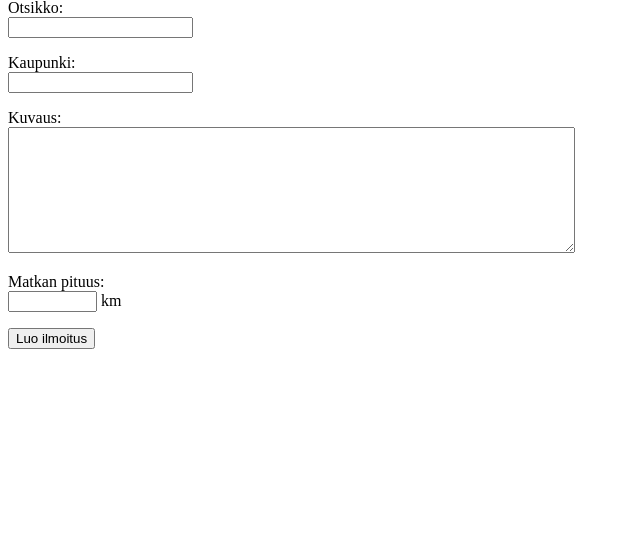
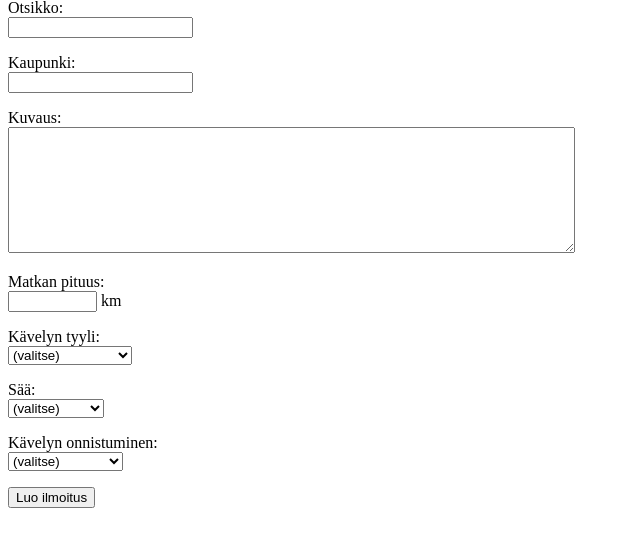
Before and after one commit to unnamant/Kavelypaivakirja, a Flask app: page /new_items in a window 1280 px wide. Shown: the part 81-628 px from the top of the page, without its empty margins (0-640 px from the left). Run offline with Flask 3, Linux system fonts and the light colour scheme; the visitor is signed in with stand-in values (Sample User, id 1).

Commit message:
Add classes to items

```diff
--- a/app.py
+++ b/app.py
@@ -32,7 +32,8 @@ def show_item(item_id):
     item = items.get_item(item_id)
     if not item:
         abort(404)
-    return render_template("show_item.html", item=item)
+    classes = items.get_classes(item_id)
+    return render_template("show_item.html", item=item, classes=classes)
 
 @app.route("/new_items")
 def new_items():
@@ -56,7 +57,18 @@ def create_items():
     city = request.form["city"]
     user_id = session["user_id"]
 
-    items.add_items(title, description, distance, city, user_id)
+    classes = []
+    section = request.form["section"]
+    if section:
+        classes.append(("Kävelyn tyyli", section))
+    weather = request.form["weather"]
+    if weather:
+        classes.append(("Sää", weather))
+    success = request.form["success"]
+    if success:
+        classes.append(("Kävelyn onnistuminen", success))
+
+    items.add_items(title, description, distance, city, user_id, classes)
 
     return redirect("/")
 
--- a/schema.sql
+++ b/schema.sql
@@ -12,3 +12,10 @@ CREATE TABLE items (
     city TEXT,
     user_id INTEGER REFERENCES users
 );
+
+CREATE TABLE item_classes (
+    id INTEGER PRIMARY KEY,
+    item_id INTEGER REFERENCES items,
+    title TEXT,
+    value TEXT
+);
--- a/templates/new_items.html
+++ b/templates/new_items.html
@@ -25,6 +25,39 @@
       <input type="text" name="distance" size="8" pattern="[1-9][0-9]{0,3}" required/> km
     </p>
     <p>
+      Kävelyn tyyli: <br />
+      <select name="section">
+        <option value="">(valitse)</option>
+        <option value="lyhyet matkat">lyhyet matkat</option>
+        <option value="pitkät matkat">pitkät matkat</option>
+        <option value="ulkomaan matkat">ulkomaan matkat</option>
+        <option value="kotimaan matkat">kotimaan matkat</option>
+        <option value="merkitty reitti">merkitty reitti</option>
+        <option value="vaellusreitti">vaellusreitti</option>
+      </select>
+    </p>
+    <p>
+      Sää: <br />
+      <select name="weather">
+        <option value="">(valitse)</option>
+        <option value="aurinkoinen">aurinkoinen</option>
+        <option value="sateinen">sateinen</option>
+        <option value="poutaa">poutaa</option>
+        <option value="puolipilvinen">puolipilvinen</option>
+        <option value="vaihteleva">vaihteleva</option>
+      </select>
+    </p>
+    <p>
+      Kävelyn onnistuminen: <br />
+      <select name="success">
+        <option value="">(valitse)</option>
+        <option value="erinomainen">erinomainen</option>
+        <option value="hyvä">hyvä</option>
+        <option value="huono">huono</option>
+        <option value="keskinkertainen">keskinkertainen</option>
+        <option value="vaihteleva">vaihteleva</option>
+      </select>
+    </p>
     <input type="submit" value="Luo ilmoitus" />
   </form>
 </body>
```
Also changed, not shown: items.py (+11 -1 lines), templates/show_item.html (+10 -0 lines).
